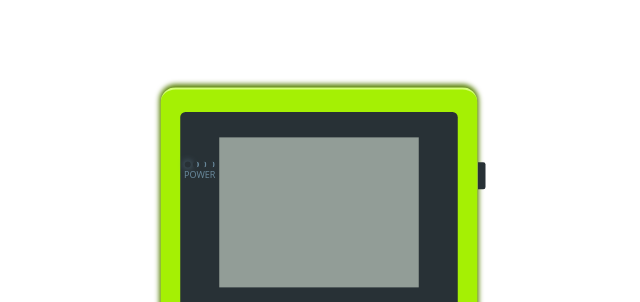
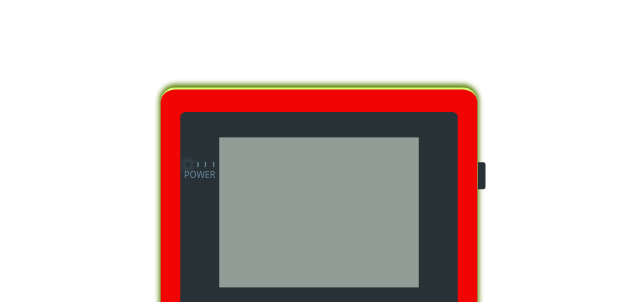
Before and after one commit to mirindie/gameboy-css, a website: page index.html in a window 1280 px wide. Shown: the top 302 px of the page, without its empty margins (321-961 px from the left). Drawn offline with Linux system fonts and the light colour scheme.

Commit message:
change test red

```diff
--- a/sass/main.scss
+++ b/sass/main.scss
@@ -1,4 +1,4 @@
-$color-primary: #a5f004;
+$color-primary: #f00404;
 $color-dark-shadow: #567e00;
 $color-gameboy-border: #d4ff78;
 $color-secondary: #283136;
```
Also changed, not shown: css/style.css.
